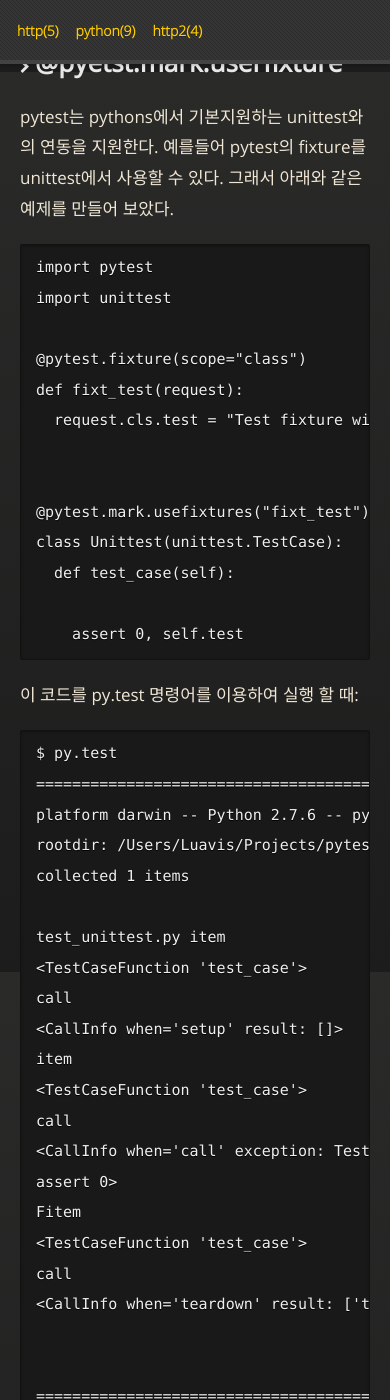
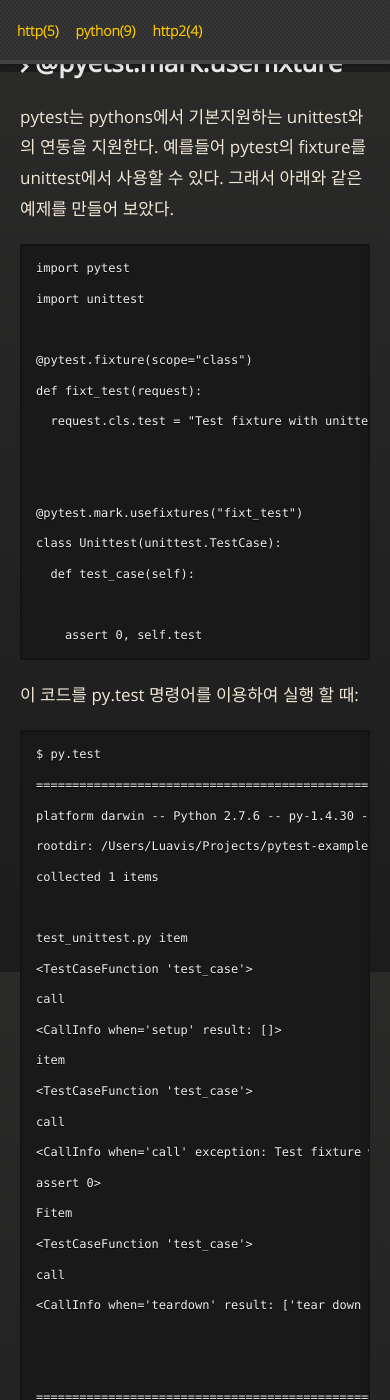
Before and after one commit to Luavis/luavis.github.io, a Jekyll site: the page built from _posts/python/2015-07-21-python-pytest-with-unittest.markdown, in a window 390 px wide and 1400 px high, scrolled down 828 px. Built offline with Jekyll 4.4.1, drawn with Linux system fonts in a browser that asks for light colours; comment, search, counter and statistics services are not loaded.

Commit message:
Update responsive code font size

```diff
--- a/css/main.css
+++ b/css/main.css
@@ -670,6 +670,12 @@ code {
   border-radius: 2px;
 }
 
+@media print, screen and (max-width: 720px) {
+  code {
+    font-size: 12px;
+  }
+}
+
 code .lineno {
   margin-right: 10px;
   -webkit-user-select: none;
```
